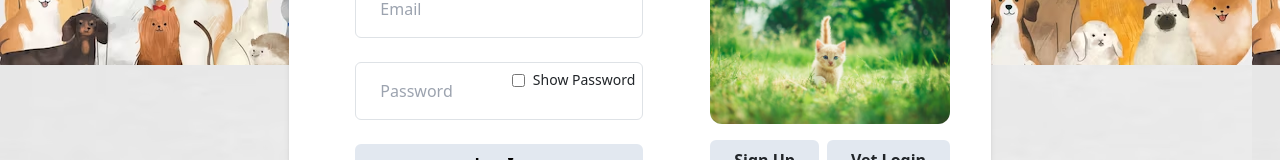
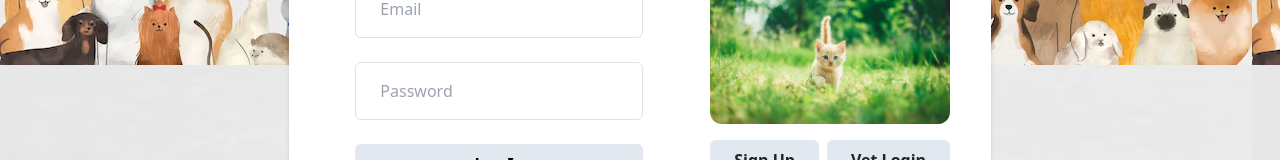
Before and after one commit to Ridwan-Noor/Pet-Connect-repo, a React (Vite) app in the folder Sprint3/view/: page /login in a window 1280 px wide. Shown: the part 352-512 px from the top of the page. Built offline with nearby package versions, Linux system fonts and the light colour scheme.

Commit message:
login remove checkbox

```diff
--- a/Sprint3/view/src/components/Login/login.jsx
+++ b/Sprint3/view/src/components/Login/login.jsx
@@ -71,15 +71,6 @@ function Login() {
                 className="border border-gray-500 rounded py-3 px-4 w-72"
                 onChange={(e) => setPassword(e.target.value)}
               />
-              <label className="absolute top-0 right-0 mt-2 mr-2 flex items-center text-sm">
-                <input
-                  type="checkbox"
-                  className="mr-2"
-                // checked={showPassword}
-                // onChange={toggleShowPassword}
-                />
-                <span>Show Password</span>
-              </label>
             </div>
             <div className="w-96 h-500 flex rounded-10 shadow-md font-sans"></div>
             <button
--- a/Sprint3/view/src/components/Signup/signup.jsx
+++ b/Sprint3/view/src/components/Signup/signup.jsx
@@ -24,7 +24,7 @@ const signup = () => {
         console.log(result.data)  // showing response which came back from the server
         setResult(result)
         if (result.data[0] !== "Email already exists") {
-          setU([result.data[1].email], result.data[0], "", "" )
+          setU([result.data[1].email], result.data[0], "", "")
           navigate("/profile")  // go to login page after registering
         }
 
@@ -54,21 +54,14 @@ const signup = () => {
                 <input type='text' placeholder='Last name' name='lastName' required onChange={(e) => setLastName(e.target.value)} className='border border-amber-300 rounded py-2 px-4 mb-4 w-full' />
                 <input type='email' placeholder='Email' name='email' required onChange={(e) => setEmail(e.target.value)} className='border border-amber-300 rounded py-2 px-4 mb-4 w-full' />
                 <input type='password' placeholder='Password' name='password' required onChange={(e) => setPassword(e.target.value)} className='border border-amber-300 rounded py-2 px-4 mb-4 w-full' id='passwordInput' />
-                <div className='mb-4 text-black'>
-                  <input type='checkbox' className='mr-2 leading-tight' />
-                  <label htmlFor='passwordInput'>Show Password</label>
-                </div>
-                <div className='text-white mb-4'>
-
-                </div>
                 <button type='submit' className='bg-slate-200 hover:bg-amber-300 text-lime-800 rounded-lg w-full py-3 font-semibold text-medium cursor-pointer font-sans transition duration-300 ease-in-out hover:text-black'>Sign Up</button>
 
                 <div id="login-error">
-                {
-                  (result && result.data === "Email already exists")? (<div>{result.data}</div>):(<></>)
-                }
+                  {
+                    (result && result.data === "Email already exists") ? (<div>{result.data}</div>) : (<></>)
+                  }
 
-            </div>
+                </div>
               </form>
             </div>
           </div>
```
